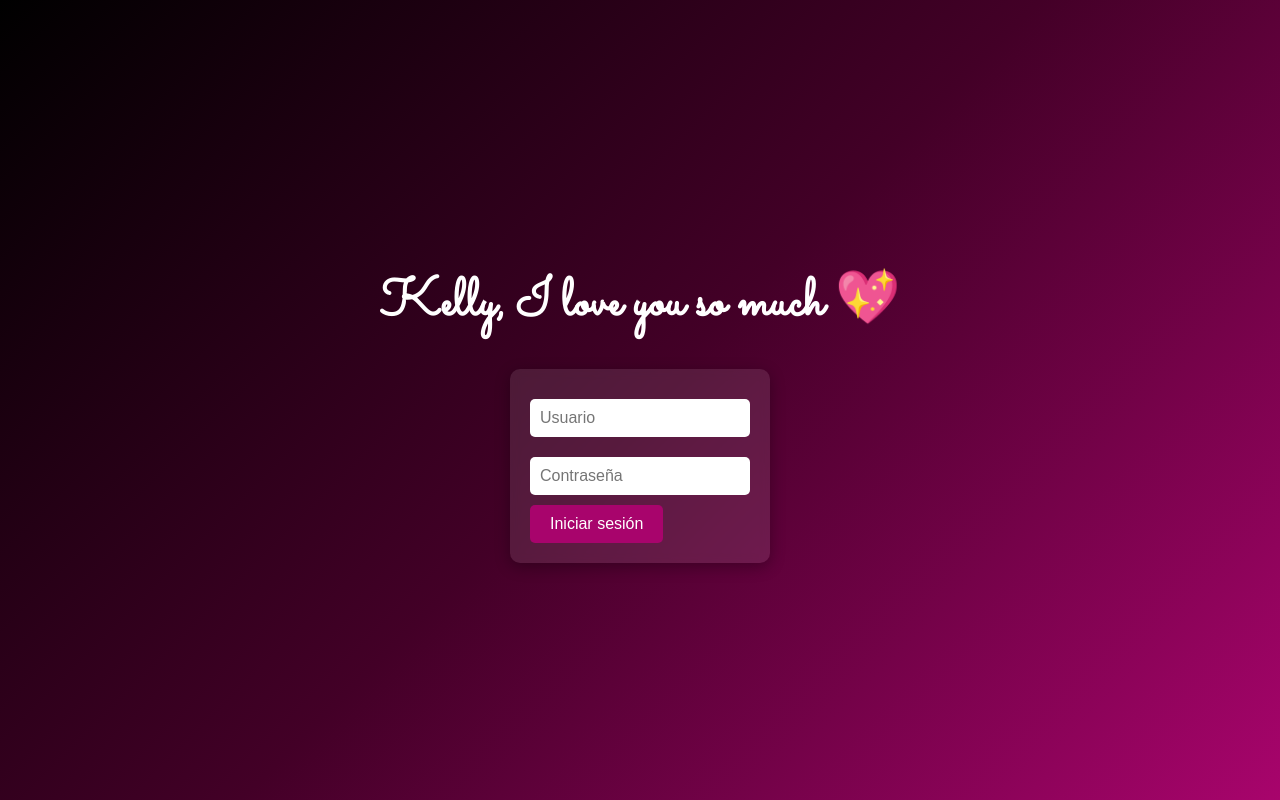
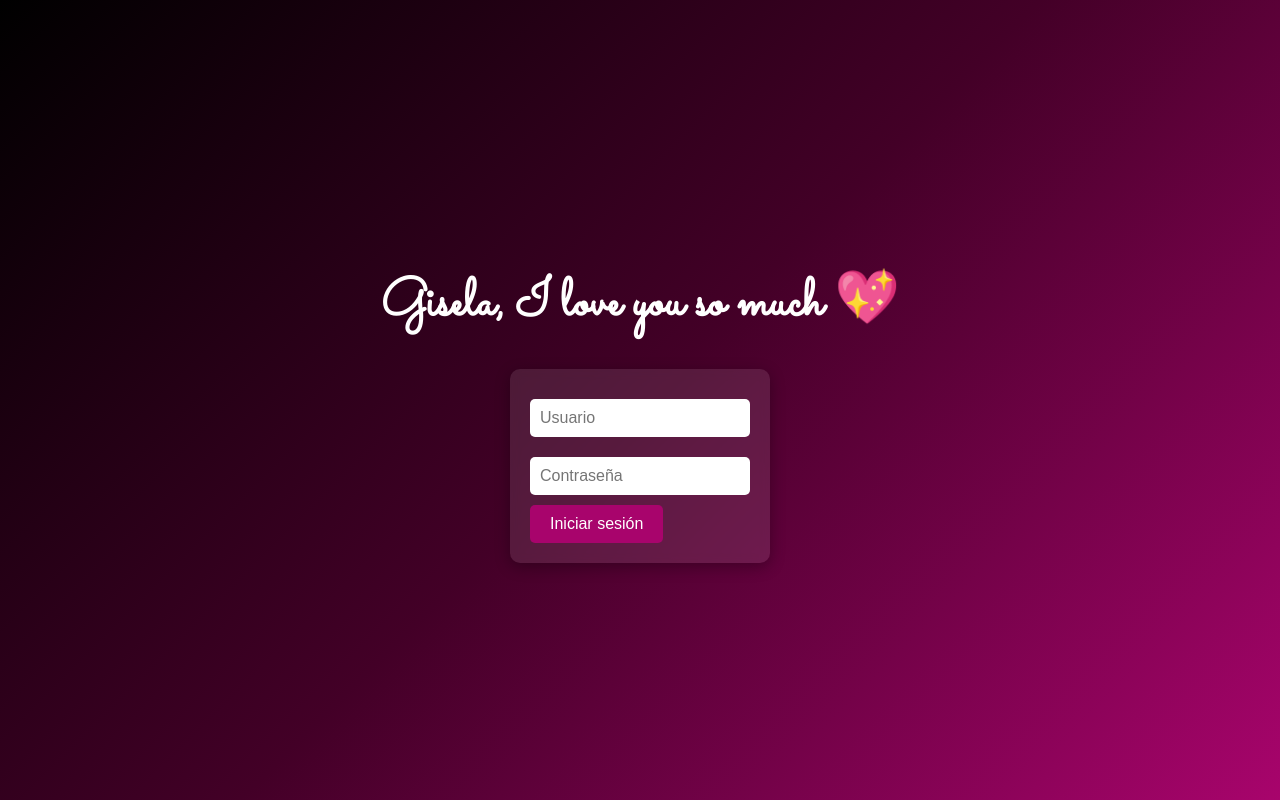
Before and after one commit to ComandanteX29/CrackDs, a plain HTML site: page Ds_romantic/index.html in a window 1280 px wide. Drawn offline with Linux system fonts and the light colour scheme.

Commit message:
Update index.html

```diff
--- a/Ds_romantic/index.html
+++ b/Ds_romantic/index.html
@@ -3,7 +3,7 @@
 <head>
 <meta charset="UTF-8">
 <meta name="viewport" content="width=device-width, initial-scale=1.0">
-<title>Página Especial para Kelly</title>
+<title>Página Especial para Gisela</title>
 <!-- Google Fonts para una tipografía más romántica -->
 <link href="https://fonts.googleapis.com/css2?family=Sacramento&display=swap" rel="stylesheet">
 <style>
@@ -72,7 +72,7 @@
 </style>
 </head>
 <body>
-    <h1>Kelly, I love you so much 💖</h1>
+    <h1>Gisela, I love you so much 💖</h1>
 
     <!-- Formulario de login -->
     <form id="loginForm">
```
